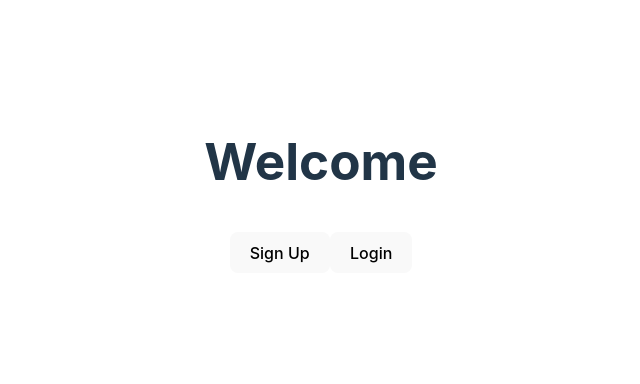
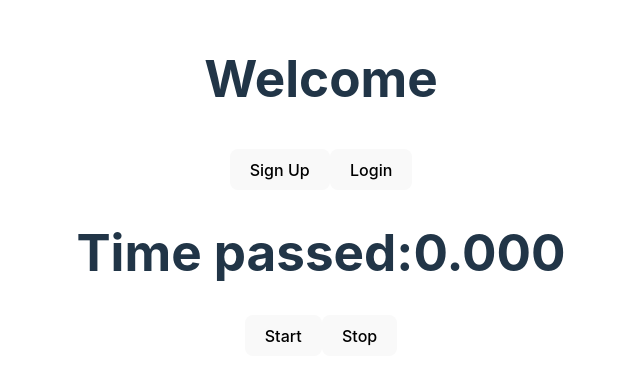
Before and after one commit to repsweet080303/react-training, a React (Vite) app in the folder storybookDemo/: page / in a window 1280 px wide. Shown: the part 218-602 px from the top of the page, without its empty margins (319-959 px from the left). Built offline with nearby package versions, Linux system fonts and the light colour scheme.

Commit message:
#20 define StopWatch component with useRef

```diff
--- a/storybookDemo/src/App.tsx
+++ b/storybookDemo/src/App.tsx
@@ -1,6 +1,7 @@
 import React from 'react';
 import Form from './components/Form';
 import ThemeContext from './components/ThemeContext';
+import StopWatch from './components/StopWatch';
 
 import './App.css';
 
@@ -13,6 +14,7 @@ function App() {
 
         <Form />
       </ThemeContext.Provider>
+      <StopWatch />
     </div>
   );
 }
--- /dev/null
+++ b/storybookDemo/src/components/StopWatch.tsx
@@ -0,0 +1,44 @@
+import React, { useRef, useState } from 'react';
+
+function StopWatch() {
+  const [now, setNow] = useState(0);
+  const [startime, setStartTime] = useState(0);
+  const intervalRef = useRef<NodeJS.Timeout | number>(0);
+
+  function handleStart(): void {
+    setNow(Date.now());
+    setStartTime(Date.now());
+
+    clearInterval(intervalRef.current);
+    intervalRef.current = setInterval(() => {
+      setNow(Date.now());
+    }, 10);
+  }
+
+  function handleStop(): void {
+    clearInterval(intervalRef.current as NodeJS.Timeout);
+  }
+
+  let secondPassed = 0;
+  if (startime !== 0 && now !== 0) {
+    secondPassed = (now - startime) / 1000;
+    console.log(now, startime);
+  }
+
+  return (
+    <>
+      <h1>
+        Time passed:
+        {secondPassed.toFixed(3)}
+      </h1>
+      <button type="button" onClick={handleStart}>
+        Start
+      </button>
+      <button type="button" onClick={handleStop}>
+        Stop
+      </button>
+    </>
+  );
+}
+
+export default StopWatch;
```
